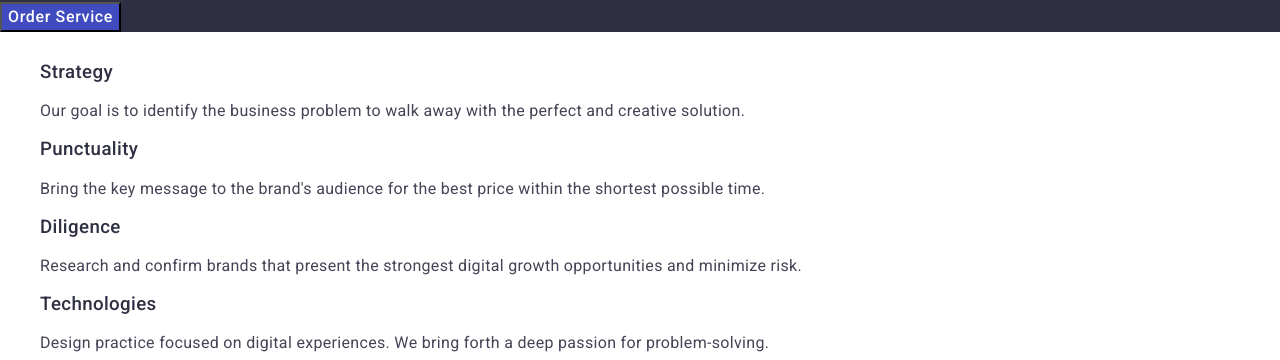
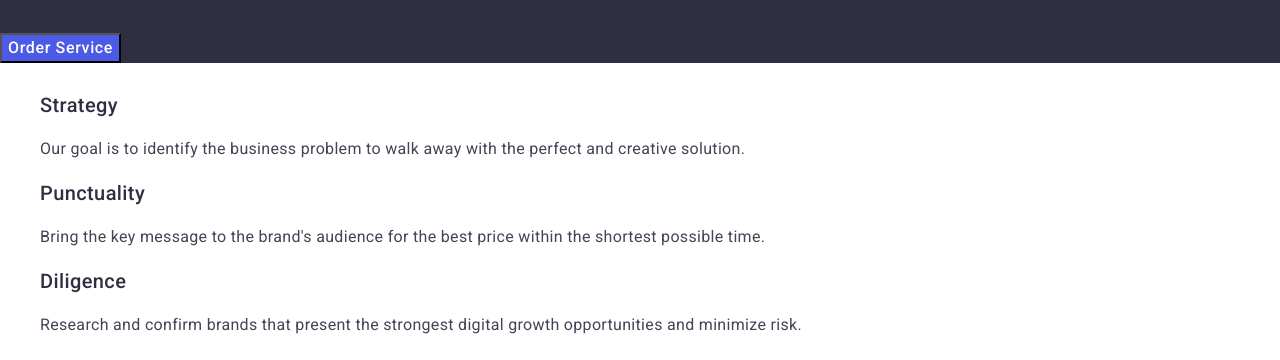
Before and after one commit to ZodiacVR/goit-markup-hw-02, a plain HTML site: page index.html in a window 1280 px wide. Shown: the part 296-656 px from the top of the page. Drawn offline with nearby package versions, Linux system fonts and the light colour scheme.

Commit message:
remake-6

```diff
--- a/css/styles.css
+++ b/css/styles.css
@@ -42,7 +42,7 @@
   font-family: "Roboto", sans-serif;
   font-weight: 400;
   font-size: 16px;
-  line-height: 1, 5;
+  line-height: 1.5;
   letter-spacing: 0.02em;
   color: #434455;
   background-color: #ffffff;
@@ -85,9 +85,6 @@
   letter-spacing: 0.04em;
   color: white;
   background-color: #4d5ae5;
-}
-.button {
-  background-color: #404bbf;
   cursor: pointer;
 }
 .button:hover {
@@ -99,6 +96,8 @@
 .stuf {
   font-weight: 500;
   letter-spacing: 0.02em;
+  line-height: 1.2;
+  font-size: 20px;
   color: #2e2f42;
 }
 .stuffing {
@@ -140,6 +139,7 @@
   font-weight: 500;
   letter-spacing: 0.02em;
   line-height: 1.2;
+  font-size: 20px;
   color: #2e2f42;
 }
 .portfolio-specific {
```
Also changed, not shown: index.html (+0 -1 lines).
